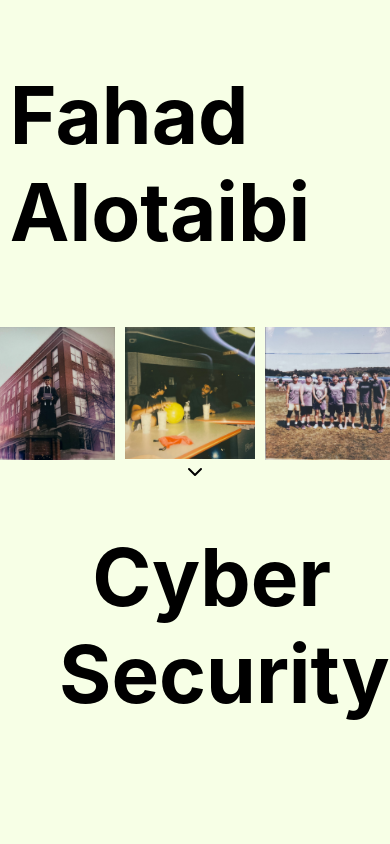
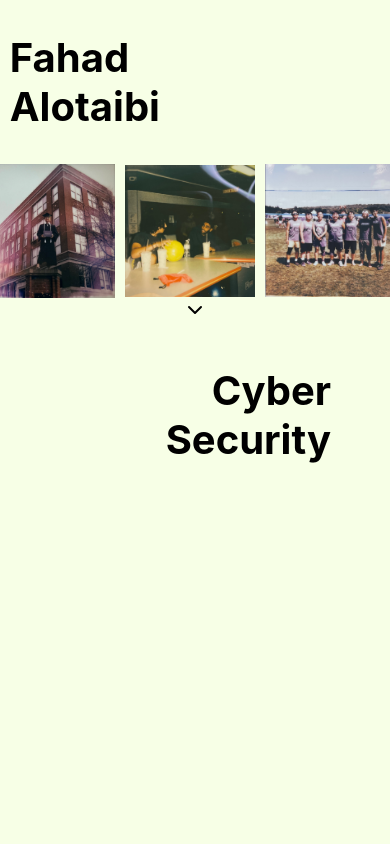
Before and after one commit to low-q/meportfolio, a React (Create React App) app: page / in a window 390 px wide. Shown: the top 844 px of the page. Built offline with nearby package versions, Linux system fonts and the light colour scheme.

Commit message:
smartphone

```diff
--- a/public/styles.css
+++ b/public/styles.css
@@ -290,3 +290,24 @@ body {
       font-size: 14px; /* Adjust font size for even smaller screens */
     }
   }
+  @media screen and (max-width: 1024px) {
+    /* Adjustments for tablets */
+    .left-text,
+    .right-text {
+      font-size: 80px; /* Adjust font size for tablets */
+    }
+  }
+  @media screen and (max-width: 414px) {
+    /* Adjustments for large portrait mobile devices */
+    .left-text,
+    .right-text {
+      font-size: 40px; /* Adjust font size for large portrait mobile devices */
+    }
+  }
+  @media screen and (max-width: 375px) {
+    /* Adjustments for standard portrait mobile devices */
+    .left-text,
+    .right-text {
+      font-size: 35px; /* Adjust font size for standard portrait mobile devices */
+    }
+  }
```
